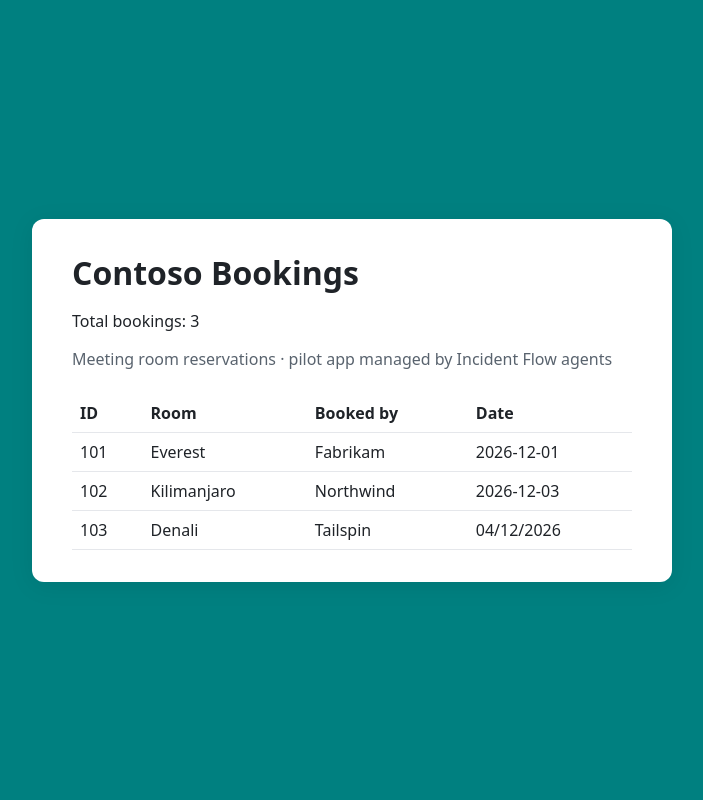
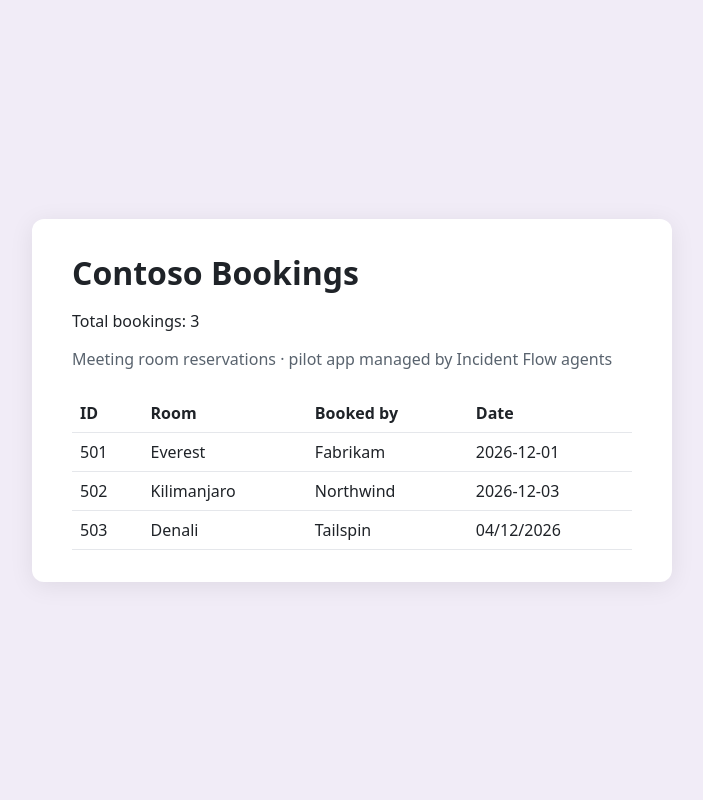
Before and after one commit to sandeepdas0407/incident-flow-demo-app, a Flask app: page / in a window 1280 px wide. Shown: the whole page, without its empty margins (288-991 px from the left). Run offline with Flask 3, Linux system fonts and the light colour scheme.

Commit message:
Demo reset: restore starting state (#17)
* demo reset

* demo reset

* demo reset

* demo reset

* demo reset

```diff
--- a/apps/bookings/app.py
+++ b/apps/bookings/app.py
@@ -9,9 +9,9 @@ from flask import Flask, jsonify, render_template
 app = Flask(__name__)
 
 BOOKINGS = [
-    {"id": 101, "room": "Everest", "owner": "Fabrikam", "date": "2026-12-01"},
-    {"id": 102, "room": "Kilimanjaro", "owner": "Northwind", "date": "2026-12-03"},
-    {"id": 103, "room": "Denali", "owner": "Tailspin", "date": "04/12/2026"},  # imported from the legacy system
+    {"id": 501, "room": "Everest", "owner": "Fabrikam", "date": "2026-12-01"},
+    {"id": 502, "room": "Kilimanjaro", "owner": "Northwind", "date": "2026-12-03"},
+    {"id": 503, "room": "Denali", "owner": "Tailspin", "date": "04/12/2026"},  # imported from the legacy system
 ]
 
 
@@ -19,17 +19,8 @@ def with_weekday(bookings):
     """Add the weekday name to each booking for the calendar view."""
     out = []
     for b in bookings:
-        day = None
-        for fmt in ("%Y-%m-%d", "%d/%m/%Y"):  # ISO first, then legacy dd/mm/yyyy
-            try:
-                day = datetime.strptime(b["date"], fmt)
-                break
-            except ValueError:
-                continue
-        if day is None:
-            out.append(dict(b))
-        else:
-            out.append({**b, "weekday": day.strftime("%A")})
+        day = datetime.strptime(b["date"], "%Y-%m-%d")
+        out.append({**b, "weekday": day.strftime("%A")})
     return out
 
 
--- a/apps/bookings/static/style.css
+++ b/apps/bookings/static/style.css
@@ -1,5 +1,5 @@
 :root {
-  --app-background: #008080;
+  --app-background: #F1ECF7;
   --card: #FFFFFF;
   --text: #1F2328;
   --muted: #59636E;
--- a/apps/inventory/app.py
+++ b/apps/inventory/app.py
@@ -15,11 +15,7 @@ ITEMS = [
 
 def low_stock(items):
     """SKUs whose quantity is below their reorder level."""
-    return [
-        i["sku"]
-        for i in items
-        if i.get("reorder_level") is not None and i["qty"] < i["reorder_level"]
-    ]
+    return [i["sku"] for i in items if i["qty"] < i["reorder_level"]]
 
 
 @app.route("/")
```
Also changed, not shown: apps/bookings/tests/test_app.py (+0 -58 lines), apps/inventory/tests/test_app.py (+0 -9 lines).
